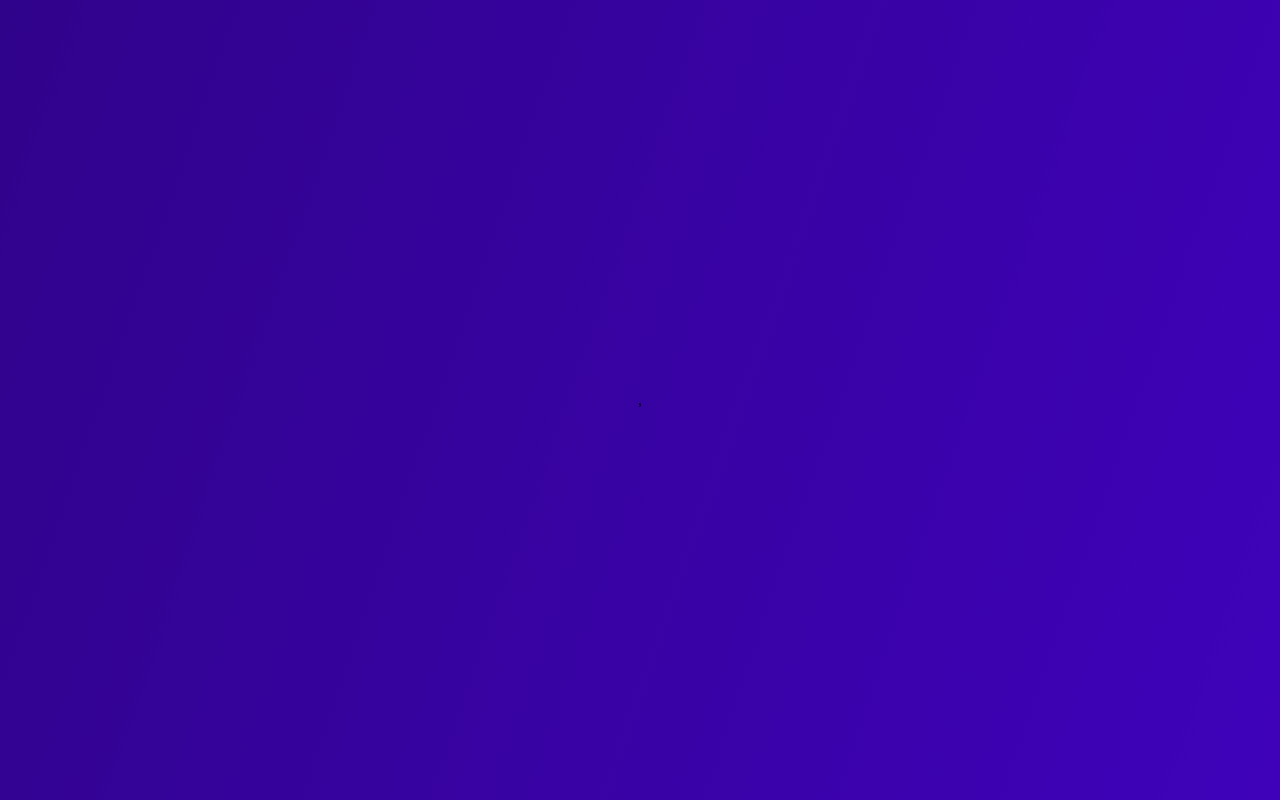
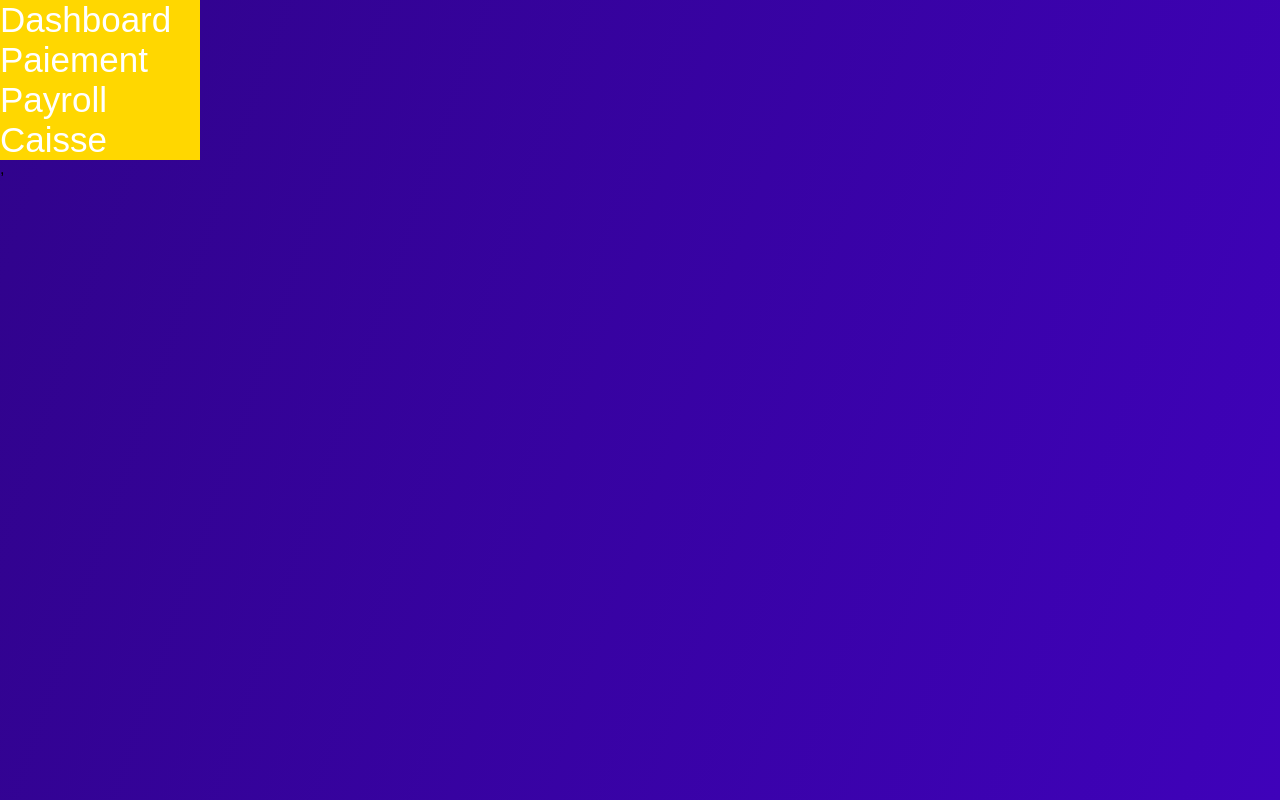
Before and after one commit to jameswalker2/roberval, a React (Vite) app: page /accueil in a window 1280 px wide. Before the commit this address had no page. Built offline with nearby package versions, Linux system fonts and the light colour scheme.

Commit message:
Finish the login,start the dashboard page

```diff
--- a/src/App.jsx
+++ b/src/App.jsx
@@ -1,7 +1,8 @@
 import './App.scss'
 import {Login} from "./components/login/Login.jsx";
+import {Accueil} from "./components/accueil/Accueil.jsx";
 import {Route, Routes} from "react-router-dom";
-import {NavBar} from "./components/header/NavBar.jsx";
+// import {NavBar} from "./components/header/NavBar.jsx";
 
 
 function App() {
@@ -12,7 +13,7 @@ function App() {
     <>
         <Routes>
             <Route path="/" element={<Login/>} />
-            <Route path="/navbar" element={<NavBar/>} />
+            <Route path="/accueil" element={<Accueil/>} />
         </Routes>
     </>
   )
--- a/src/App.scss
+++ b/src/App.scss
@@ -9,5 +9,4 @@ body {
   background: linear-gradient(289deg, rgba(63,2,186,1) 0%, rgba(48,3,139,1) 100%);
   height: 100vh;
   display: grid;
-  place-content: center;
 }
--- /dev/null
+++ b/src/components/accueil/Accueil.jsx
@@ -0,0 +1,9 @@
+import {NavBar} from "../header/NavBar.jsx";
+
+export function Accueil() {
+    return (
+        <>
+        <NavBar/>
+        </>
+    )
+}
--- a/src/components/header/NavBar.jsx
+++ b/src/components/header/NavBar.jsx
@@ -1,12 +1,22 @@
 import {Link} from "react-router-dom";
-
+import './NavBar.scss'
 export function NavBar() {
     return (
         <>
             <nav>
-                <ul>
-                    <Link style={{color: 'white', fontSize: '50px', textDecoration: 'none',}} to='/'>Déconnecter</Link>
-                   <h1 style={{color: 'white'}}>Test</h1>
+                <ul className="home">
+                    <div className="hm">
+                    <Link className="test" to={'/accueil'}>Dashboard</Link>
+                    </div>
+                    <div className="pi">
+                    <Link className="test" to={'/paiement'}>Paiement</Link>
+                    </div>
+                    <div className="pa">
+                    <Link className="test" to={'/payroll'}>Payroll</Link>
+                    </div>
+                    <div className="ca">
+                    <Link className="test" to={'/caisse'}>Caisse</Link>
+                    </div>
                 </ul>
             </nav>
         </>
--- /dev/null
+++ b/src/components/header/NavBar.scss
@@ -0,0 +1,16 @@
+.home {
+  display: flex;
+  flex-direction: column;
+}
+.test {
+  color: white;
+  text-decoration: none;
+  font-size: 35px;
+}
+
+div .hm,.pi,.pa,.ca{
+  background-color: gold;
+  width: 200px;
+  height: 100%;
+  //padding: 150px 20px 30px;
+}
--- a/src/components/login/FirebaseConfig.jsx
+++ b/src/components/login/FirebaseConfig.jsx
@@ -16,4 +16,4 @@ const firebaseConfig = {
 // Initialize Firebase
 const app = initializeApp(firebaseConfig);
 // const analytics = getAnalytics(app);
-export const database = getAuth(app)
+export const auth = getAuth(app)
--- a/src/components/login/Login.scss
+++ b/src/components/login/Login.scss
@@ -3,6 +3,9 @@
   width: 1050px;
   height: 700px;
   overflow: hidden;
+  top: 50%;
+  left: 50%;
+  transform: translate(-50%, -50%);
   //box-shadow: 0px 0px 04px rgba(255, 0, 0, 0.47);
   .container_img {
     position: absolute;
@@ -89,21 +92,27 @@
           input:focus~#inline {
             width: 100%;
           }
-        #link {
+        button {
           padding: 10px 50px;
           border-radius: 50px;
           border: none;
-          margin: 120px;
+          margin: 10px 120px;
           background-color: #FFA901;
           font-size: 25px;
           color: #f3f3f3;
           font-weight: 600;
           text-decoration: none;
+          cursor: pointer;
           }
-          .button:hover {
-            background-color: red;
+          button:hover {
+            background-color: white;
             color: #FFA901;
           }
     }
   }
+  #validation {
+    color: #ff2e2e;
+    font-size: 20px;
+    margin: -30px 0 30px auto;
+  }
 }
--- /dev/null
+++ b/src/components/pages/Caisse.jsx
@@ -0,0 +1,5 @@
+export function Caisse() {
+    return (
+        <></>
+    )
+}
--- /dev/null
+++ b/src/components/pages/Paiement.jsx
@@ -0,0 +1,5 @@
+export function Paiement() {
+    return (
+        <></>
+    )
+}
--- /dev/null
+++ b/src/components/pages/Payroll.jsx
@@ -0,0 +1,5 @@
+export function Payroll() {
+    return (
+        <></>
+    )
+}
```
Also changed, not shown: src/components/login/Login.jsx (+51 -26 lines), src/components/login/LoginConfig.jsx (added).
